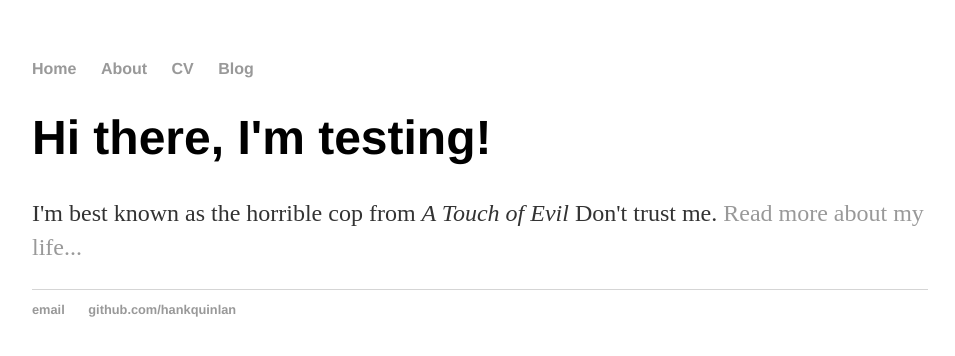
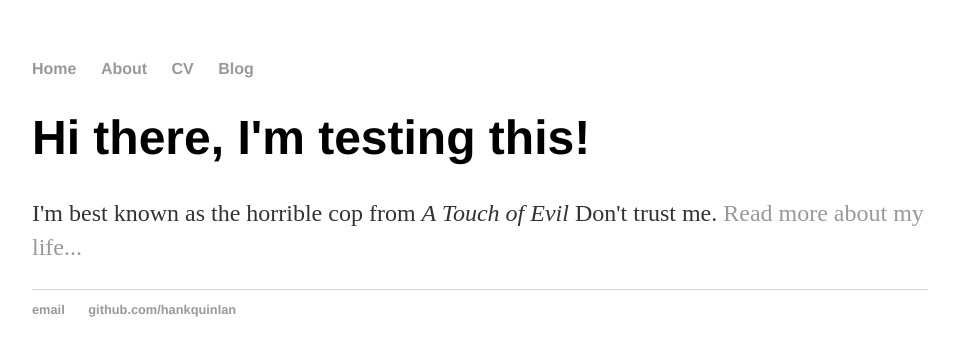
Before and after one commit to RapRy/RapRy.github.io, a Jekyll site: the page built from index.html, in a window 1280 px wide. Shown: the top 356 px of the page, without its empty margins (160-1115 px from the left). Built offline with Jekyll 4.4.1, drawn with Linux system fonts in a browser that asks for light colours.

Commit message:
Update index.html

```diff
--- a/index.html
+++ b/index.html
@@ -3,6 +3,6 @@ layout: default
 title: testing name
 ---
 <div class="blurb">
-	<h1>Hi there, I'm testing!</h1>
+	<h1>Hi there, I'm testing this!</h1>
 	<p>I'm best known as the horrible cop from <em>A Touch of Evil</em> Don't trust me. <a href="/about">Read more about my life...</a></p>
 </div><!-- /.blurb -->
```
